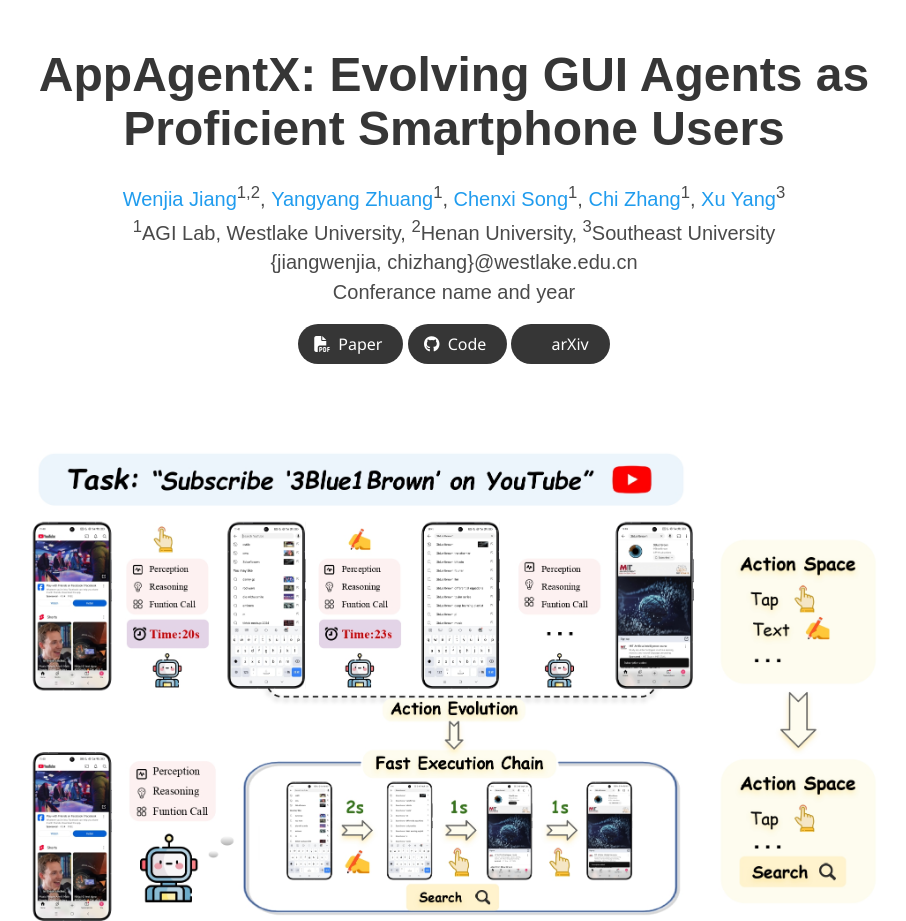
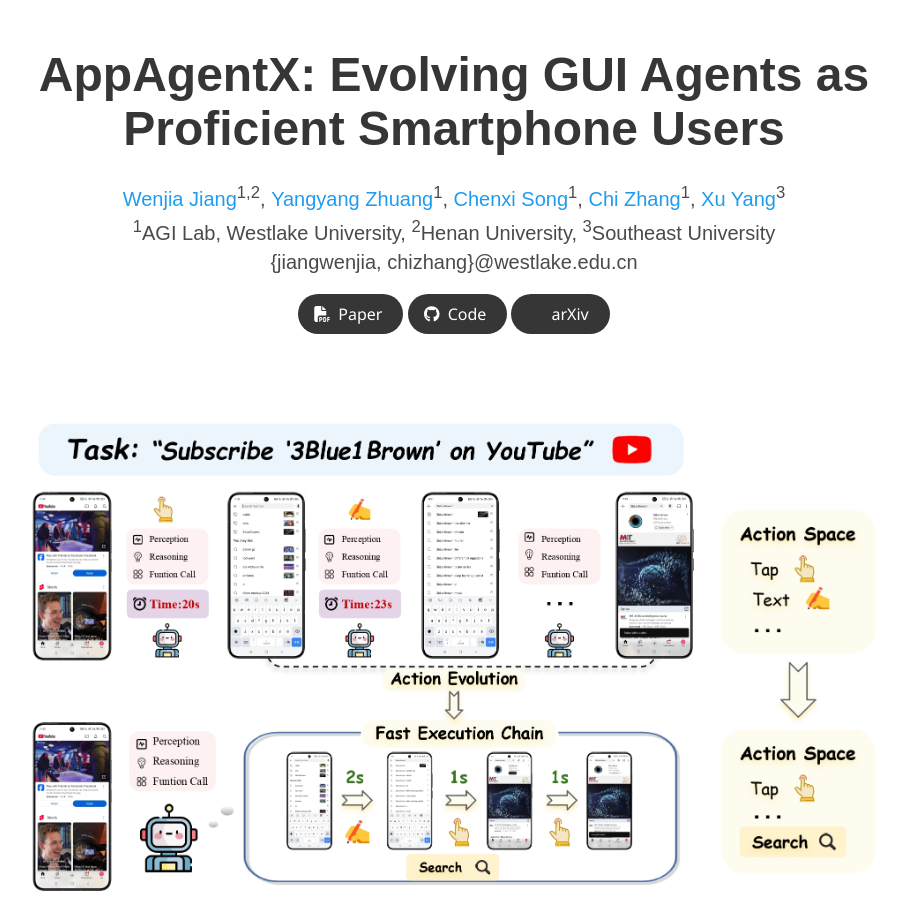
Before and after one commit to AppAgentX/AppAgentX.github.io, a plain HTML site: page index.html in a window 1280 px wide. Shown: the top 921 px of the page, without its empty margins (186-1092 px from the left). Drawn offline with nearby package versions, Linux system fonts and the light colour scheme; a script that the page names is missing; some icons are missing; a web font is replaced by a local one.

Commit message:
commit index

```diff
--- a/index.html
+++ b/index.html
@@ -67,7 +67,7 @@
             <div class="is-size-5 publication-authors">
               <span class="author-block"><sup>1</sup>AGI Lab, Westlake University, <sup>2</sup>Henan University,
                 <sup>3</sup>Southeast University<br>
-                {jiangwenjia, chizhang}@westlake.edu.cn<br>Conferance name and year</span>
+                {jiangwenjia, chizhang}@westlake.edu.cn<br></span>
             </div>
 
             <div class="column has-text-centered">
```
